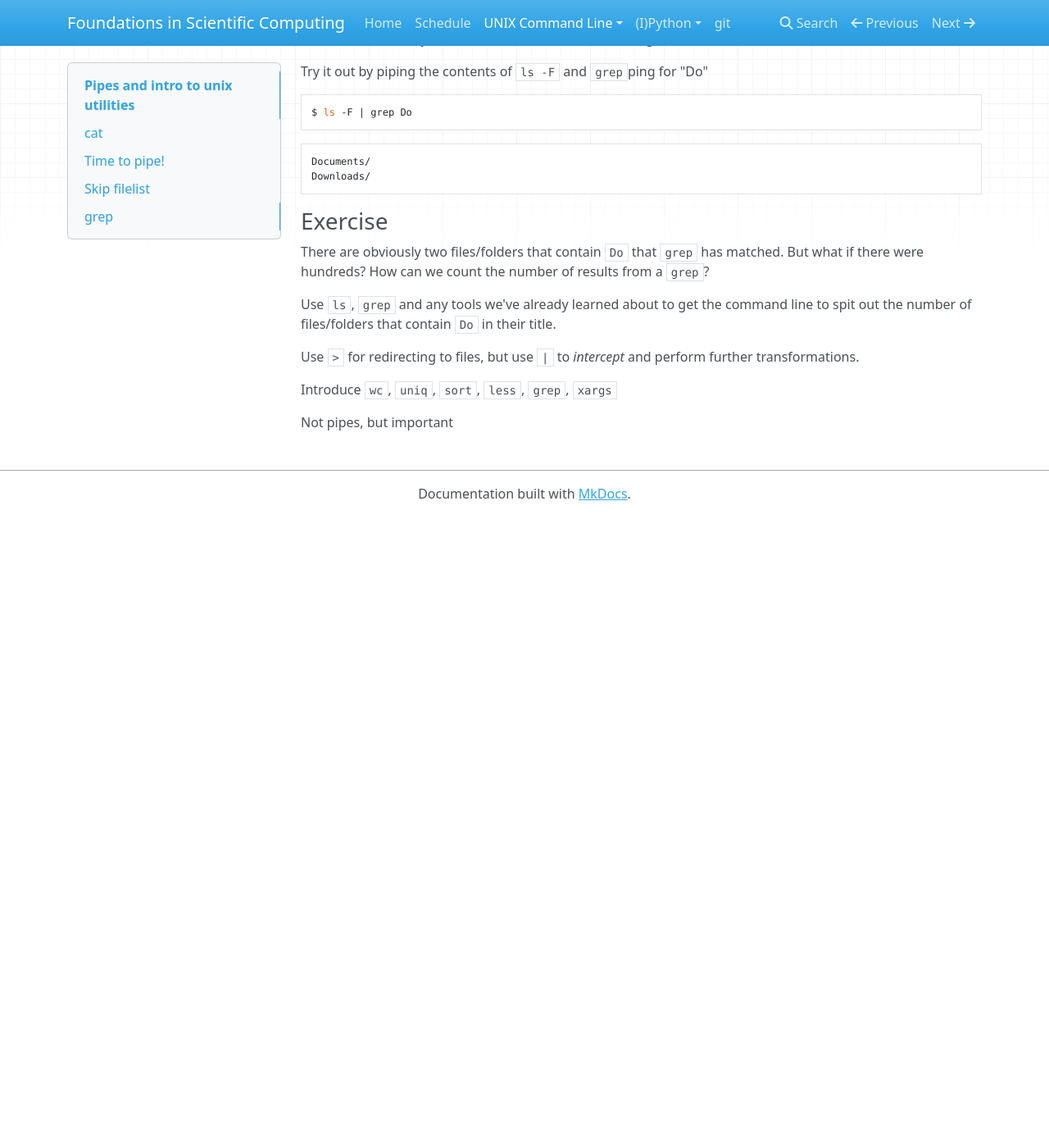
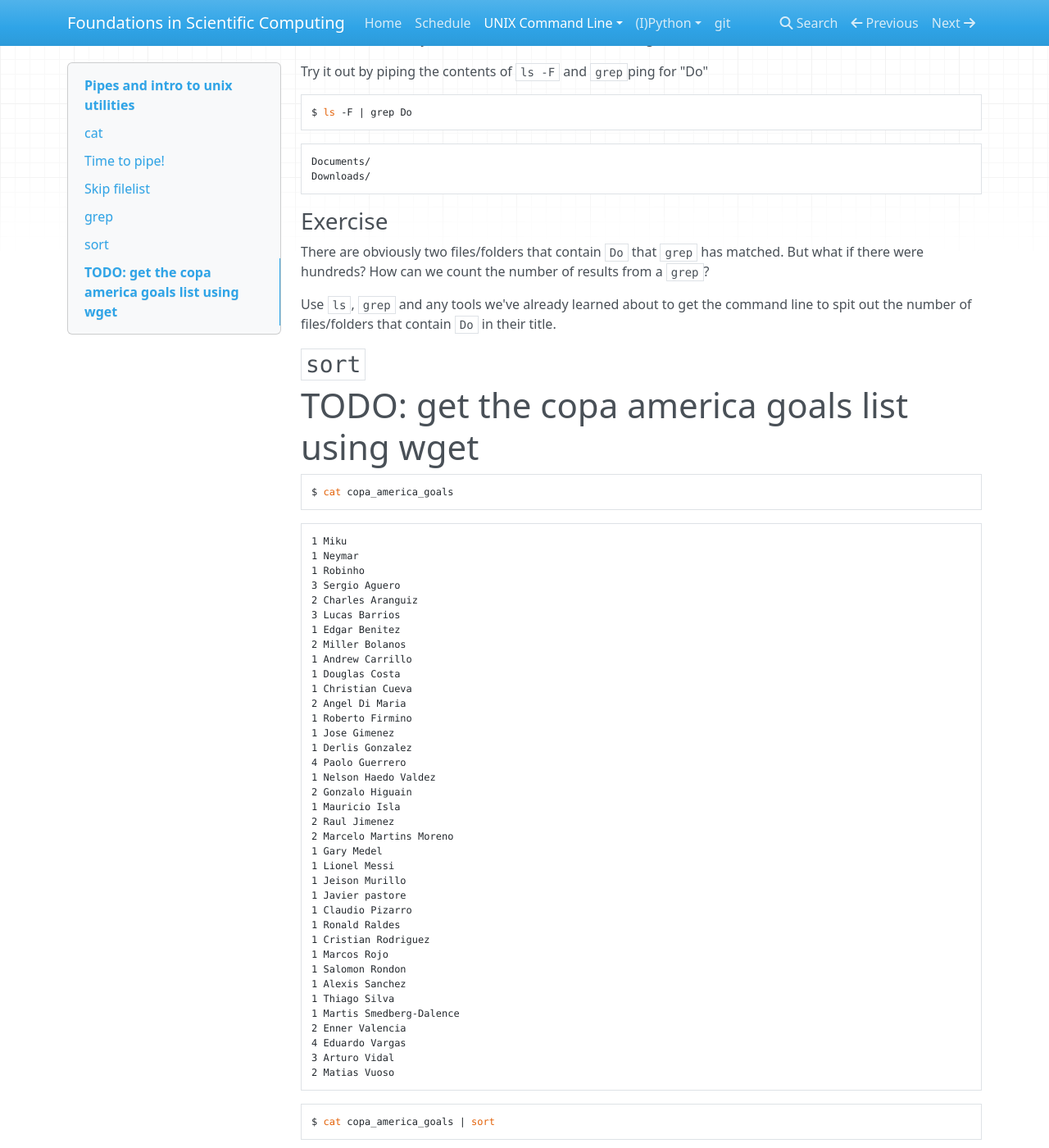
Before and after one commit to barbagroup/essential_skills_RRC, an MkDocs documentation site: the page built from docs/nix/pipes.md, in a window 1280 px wide and 1400 px high, scrolled down 1869 px. Shown: the whole window at 82% size. Built offline with MkDocs 1.6.1, drawn with Linux system fonts in a browser that asks for light colours; nearby versions of some CDN libraries; old or Windows-style settings are respelled for this version of MkDocs; before the commit the page ends 2499 px from its top, so only the background shows below that; some of the changed text lies outside the part shown.

Commit message:
add raw IO example for sorting copa goals

````diff
--- a/docs/nix/pipes.md
+++ b/docs/nix/pipes.md
@@ -119,12 +119,147 @@
 Use `ls`, `grep` and any tools we've already learned about to get the command
 line to spit out the number of files/folders that contain `Do` in their title.
 
+## `sort`
+
+#TODO: get the copa america goals list using wget
 
 
+```bash
+$ cat copa_america_goals
+```
+```bash
+1 Miku
+1 Neymar
+1 Robinho
+3 Sergio Aguero
+2 Charles Aranguiz
+3 Lucas Barrios
+1 Edgar Benitez
+2 Miller Bolanos
+1 Andrew Carrillo
+1 Douglas Costa
+1 Christian Cueva
+2 Angel Di Maria
+1 Roberto Firmino
+1 Jose Gimenez
+1 Derlis Gonzalez
+4 Paolo Guerrero
+1 Nelson Haedo Valdez
+2 Gonzalo Higuain
+1 Mauricio Isla
+2 Raul Jimenez
+2 Marcelo Martins Moreno
+1 Gary Medel
+1 Lionel Messi
+1 Jeison Murillo
+1 Javier pastore
+1 Claudio Pizarro
+1 Ronald Raldes
+1 Cristian Rodriguez
+1 Marcos Rojo
+1 Salomon Rondon
+1 Alexis Sanchez
+1 Thiago Silva
+1 Martis Smedberg-Dalence
+2 Enner Valencia
+4 Eduardo Vargas
+3 Arturo Vidal
+2 Matias Vuoso
+```
 
-Use `>` for redirecting to files, but use `|` to _intercept_ and perform further
-transformations.
+```bash
+$ cat copa_america_goals | sort
+```
+```bash
+1 Alexis Sanchez
+1 Andrew Carrillo
+1 Christian Cueva
+1 Claudio Pizarro
+1 Cristian Rodriguez
+1 Derlis Gonzalez
+1 Douglas Costa
+1 Edgar Benitez
+1 Gary Medel
+1 Javier pastore
+1 Jeison Murillo
+1 Jose Gimenez
+1 Lionel Messi
+1 Marcos Rojo
+1 Martis Smedberg-Dalence
+1 Mauricio Isla
+1 Miku
+1 Nelson Haedo Valdez
+1 Neymar
+1 Roberto Firmino
+1 Robinho
+1 Ronald Raldes
+1 Salomon Rondon
+1 Thiago Silva
+2 Angel Di Maria
+2 Charles Aranguiz
+2 Enner Valencia
+2 Gonzalo Higuain
+2 Marcelo Martins Moreno
+2 Matias Vuoso
+2 Miller Bolanos
+2 Raul Jimenez
+3 Arturo Vidal
+3 Lucas Barrios
+3 Sergio Aguero
+4 Eduardo Vargas
+4 Paolo Guerrero
+```
 
-Introduce `wc`, `uniq`, `sort`, `less`, `grep`, `xargs`
+```bash
+$ cat copa_america_goals | sort > copa_goals_sorted
+```
 
-Not pipes, but important
+```bash
+$ cat copa_goals_sorted
+```
+```bash
+1 Alexis Sanchez
+1 Andrew Carrillo
+1 Christian Cueva
+1 Claudio Pizarro
+1 Cristian Rodriguez
+1 Derlis Gonzalez
+1 Douglas Costa
+1 Edgar Benitez
+1 Gary Medel
+1 Javier pastore
+1 Jeison Murillo
+1 Jose Gimenez
+1 Lionel Messi
+1 Marcos Rojo
+1 Martis Smedberg-Dalence
+1 Mauricio Isla
+1 Miku
+1 Nelson Haedo Valdez
+1 Neymar
+1 Roberto Firmino
+1 Robinho
+1 Ronald Raldes
+1 Salomon Rondon
+1 Thiago Silva
+2 Angel Di Maria
+2 Charles Aranguiz
+2 Enner Valencia
+2 Gonzalo Higuain
+2 Marcelo Martins Moreno
+2 Matias Vuoso
+2 Miller Bolanos
+2 Raul Jimenez
+3 Arturo Vidal
+3 Lucas Barrios
+3 Sergio Aguero
+4 Eduardo Vargas
+4 Paolo Guerrero
+```
+
+```bash
+$ cat copa_goals_sorted | grep Alexis
+```
+```bash
+1 Alexis Sanchez
+```
````
